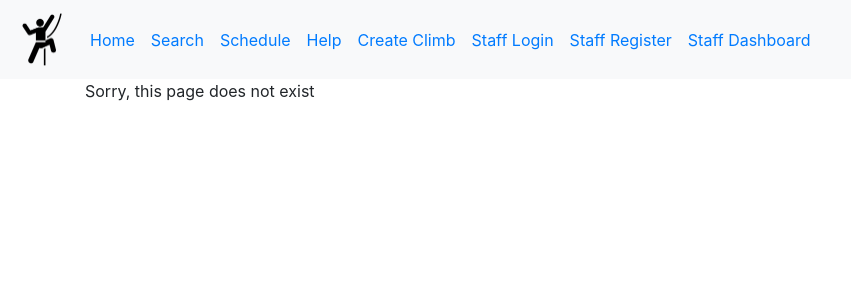
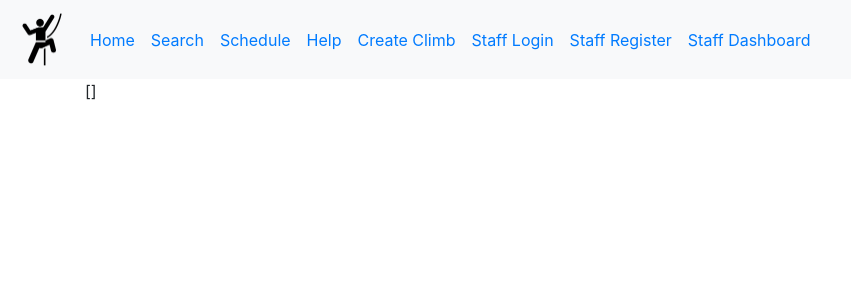
Before and after one commit to deannanicdao/CityClimb_frontend, a React (Create React App) app: page /climbs in a window 1280 px wide. Shown: the top 300 px of the page, without its empty margins (0-851 px from the left). Built offline with nearby package versions, Linux system fonts and the light colour scheme; no server answers.

Commit message:
Added Climbs route to get all climbs

```diff
--- /dev/null
+++ b/src/components/climbs/Climb.js
@@ -0,0 +1,26 @@
+import React from 'react'
+import { useParams } from "react-router-dom"
+
+const Climb = () => {
+    // const fetchClimb = climbId => {
+    //     fetch(`http://localhost:8000/climbs/${climbId}`)
+    //     .then(res => res.json())
+    //     // .then(data => setClimbData(data))
+    //     .catch(e => console.log(e))
+    // }
+    const params = useParams()
+    return (
+        <>
+            <div>
+                hello
+            </div>
+
+        </>
+    )
+}
+
+
+
+// fetchClimb()
+
+export default Climb
--- /dev/null
+++ b/src/components/climbs/Climbs.js
@@ -0,0 +1,42 @@
+import React, { useState, useEffect } from 'react'
+
+const Climbs = () => {
+    const [climbs, setClimbs] = useState([])
+
+    // const fetchClimbs = () => {
+    //     fetch("http://localhost:8000/climbs/")
+    //     .then(res => res.json())
+    //     .then(data => console.log(data))
+    //     .catch(e => console.log(e))
+    // }
+
+    useEffect(() => {
+        // let isMounted = true
+        // fetchClimbs()
+        fetch("http://localhost:8000/climbs/")
+        .then(res => res.json())
+        .then(data => {
+            console.log(data)
+            // if (isMounted == true)
+            setClimbs(data)
+        })
+        .catch(e => console.log(e))
+
+        return () => {
+            // return () => { isMounted = false }
+        }
+    }, [])
+
+
+    // const params = useParams()
+    return (
+        <>
+            <div>
+                {JSON.stringify(climbs)}
+            </div>
+
+        </>
+    )
+}
+
+export default Climbs
--- a/src/components/routing/Routes.js
+++ b/src/components/routing/Routes.js
@@ -6,6 +6,7 @@ import Search from './../layout/Search'
 import Schedule from './../layout/Schedule'
 import StaffDashboard from './../admin/StaffDashboard'
 import CreateClimbForm from './../climbs/CreateClimbForm'
+import Climbs from './../climbs/Climbs'
 import Help from './../layout/Help'
 import NotFound from '../layout/NotFound'
 
@@ -19,6 +20,7 @@ export const Routes = () => {
                 <Route exact path="/schedule" component={Schedule} />
                 <Route exact path="/staff_dashboard" component={StaffDashboard} />
                 <Route exact path="/create_climb" component={CreateClimbForm} />
+                <Route exact path="/climbs" component={Climbs} />
                 <Route exact path="/help" component={Help} />
                 <Route component={NotFound} />
             </Switch>
```
Also changed, not shown: src/setupTests.js (line endings or trailing spaces), 1 other file (tests, documents, lock files or other folders).
